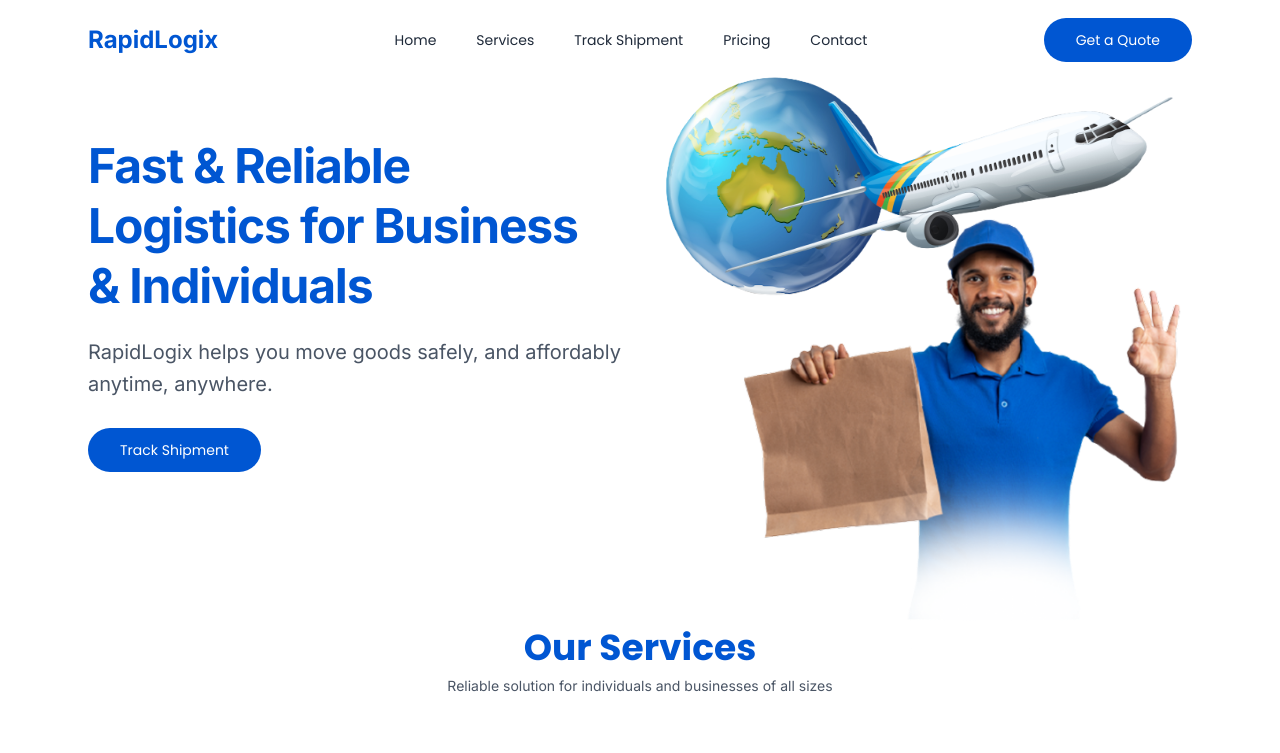
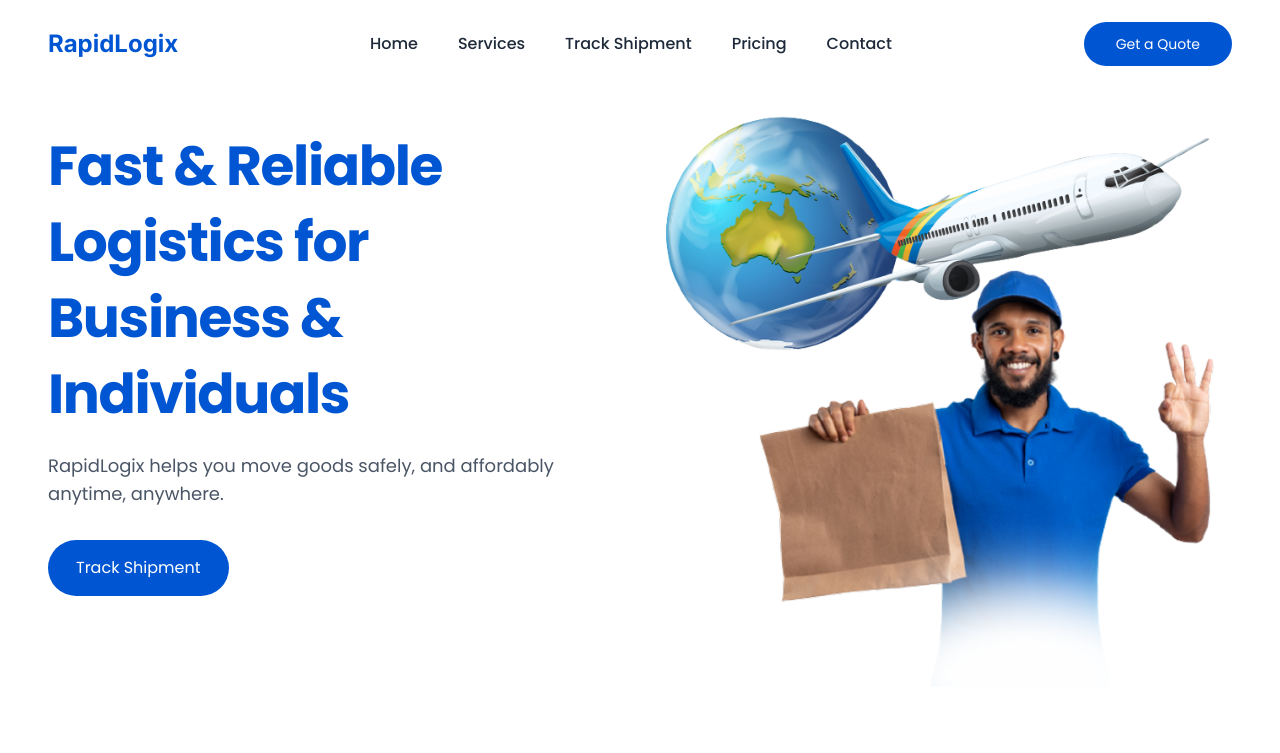
Before and after one commit to Jina060/logistics-website, a React (Vite) app: page / in a window 1280 px wide. Shown: the top 753 px of the page. Built offline with nearby package versions, Linux system fonts and the light colour scheme; a web font is replaced by a local one.

Commit message:
correction

```diff
--- a/src/components/Header.tsx
+++ b/src/components/Header.tsx
@@ -54,7 +54,7 @@ const Header: React.FC = () => {
     <header className={headerClasses}>
       <nav
         // Horizontal Padding Increased: px-4 (mobile), sm:px-8 (tablet), lg:px-12 (desktop)
-        className="container mx-auto px-6 sm:px-8 lg:px-22 2xl:px-30 py-7 flex items-center justify-between h-20 2xl:h-25 shadow-sm lg:shadow-xs/0"
+        className="container mx-auto px-6 py-7 lg:px-12 flex items-center justify-between h-22 shadow-sm lg:shadow-xs/0"
       >
         {/* 1. Logo */}
         <div
@@ -65,7 +65,7 @@ const Header: React.FC = () => {
         </div>
 
         {/* 2. Desktop Navigation (Links are black by default) */}
-        <ul className="font-[poppins] hidden md:flex space-x-10 text-sm font-normal 2xl:text-lg">
+        <ul className="font-[poppins] hidden md:flex space-x-10 text-sm font-medium lg:text-[16px]">
           {navItems.map((item) => (
             <li key={item.name}>
               {item.type === "page" ? (
--- a/src/components/Herosection.tsx
+++ b/src/components/Herosection.tsx
@@ -4,33 +4,33 @@ import logis from "../assets/logis.png"
 
 const Herosection: React.FC = () => {
   return (
-    <section className="bg-white lg:px-22 px-4 2xl:px-30 md:mb-18 mb-45">
+    <section className="lg:mx-12 mx-4 md:mb-18 mb-45">
       <div className="container mx-auto flex flex-col lg:flex-row items-center lg:justify-between justify-center">
         {/* Left side */}
-        <div className="lg:flex-1 text-center md:text-left lg:mb-10 mt-10 mb-5 md:mb-0 lg:mt-14">
-          <h1 className="text-[30px] md:text-5xl 2xl:text-6xl font-black text-[#0056D2] lg:tracking-tight lg:leading-15 2xl:mb-8 lg:mb-5 lg:mr-10 mb-4 leading-11 tracking-normal mx-3 lg:mx-0 2xl:mr-35 2xl:leading-20">
+        <div className="lg:flex-1 text-center md:text-left lg:mb-10 mt-10 mb-5 md:mb-0 lg:mt-10 font-[poppins]">
+          <h1 className="text-[30px] md:text-[55px] font-black text-[#0056D2] lg:tracking-tight lg:leading-19 lg:mb-5 lg:mr-30 mb-4 leading-11 tracking-normal mx-3 lg:mx-0">
             Fast & Reliable Logistics for Business & Individuals
           </h1>
-          <p className="text-gray-600 lg:text-xl text-[16px] mb-7 2xl:mb-10 mx-3 lg:mx-0 lg:leading-8 2xl:text-2xl 2xl:mr-25 2xl:leading-9">
+          <p className="text-gray-600 lg:text-[18px] text-[16px] mb-7 mx-3 md:mb-8 md:mr-16 md:ml-0 md:leading-7">
             RapidLogix helps you move goods safely, and affordably anytime,
             anywhere.
           </p>
-          <button className="bg-[#0056D2] text-white lg:px-8 px-4 py-3 rounded-full font-normal lg:text-sm 2xl:text-lg text-[14px] font-[poppins] hover:bg-blue-700 transition-all">
+          <button className="bg-[#0056D2] text-white md:px-7 md:py-4 px-4 py-3 rounded-full font-normal md:text-[16px] text-[14px] font-[poppins] hover:bg-blue-700 transition-all">
             Track Shipment
           </button>
         </div>
 
         {/* Right side */}
-        <div className="relative h-80 2xl:flex-1">
+        <div className="relative h-80 w-full lg:flex-1 lg:pt-2">
           <img
             src={plane}
             alt="Airplane"
-            className="md:w-[550px] w-170 2xl:w-230 object-contain lg:-translate-y-20 2xl:-translate-y-35 -left-1/2 lg:ml-4"
+            className="md:w-[590px] w-170 object-contain lg:-translate-y-29 -left-1/2"
           />
           <img
           src={logis}
           alt="logis"
-          className="md:w-[500px] 2xl:w-150 mb-14 absolute lg:top-15 top-32 2xl:top-11 2xl:-ml-3 left-3/5 transform lg:-translate-x-1/2 -translate-x-60 w-150 h-auto lg:ml-1"
+          className="md:w-[520px] mb-14 absolute lg:top-11 top-32 2xl:-ml-3 left-3/5 transform lg:-translate-x-1/2 -translate-x-60 w-150 h-auto"
           />
         </div>
 
```
Also changed, not shown: src/assets/complete.png (added).
